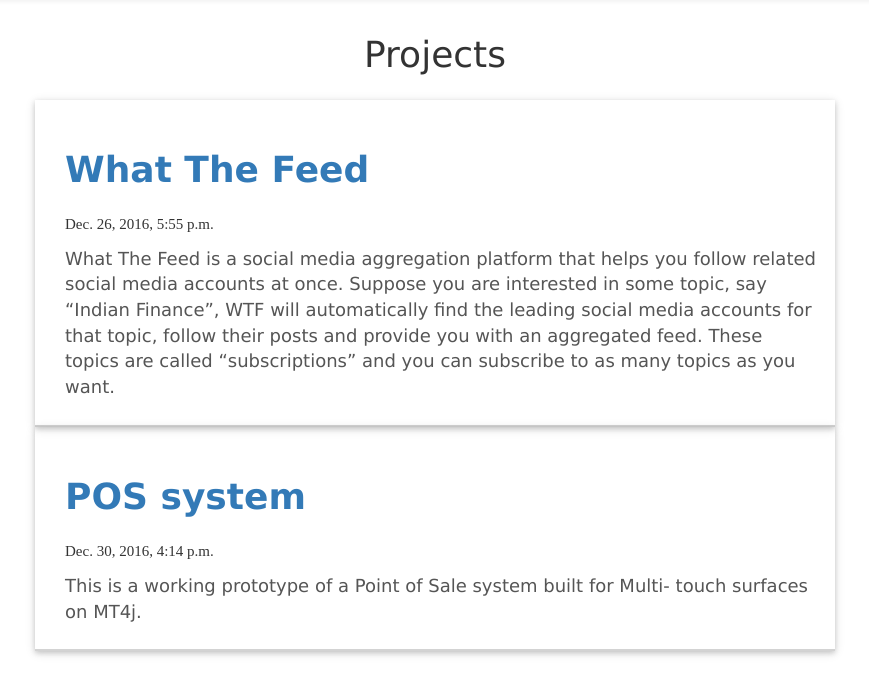
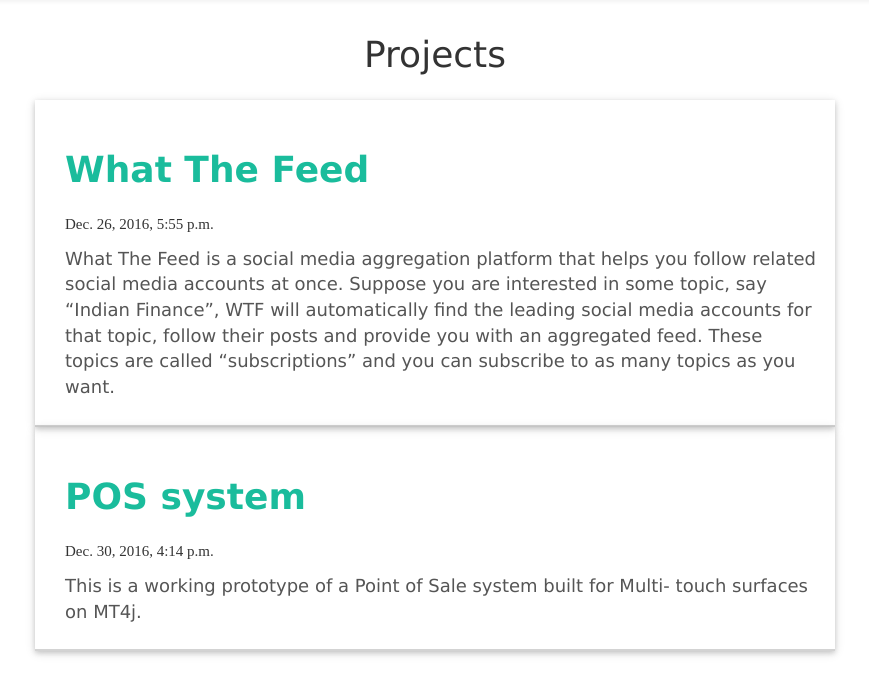
Before and after one commit to RajuKoushik/infiblog, a Django app: page /projects/ in a window 1280 px wide. Shown: the part 82-777 px from the top of the page, without its empty margins (205-1074 px from the left). Run offline with Django 3.2, Linux system fonts and the light colour scheme; data comes from the database, SQL or seed files in the repository; some libraries are stand-ins or nearby versions.

Commit message:
Color scheme Updated. Use of Uniform colors

```diff
--- a/blog/templates/blog/project_list.html
+++ b/blog/templates/blog/project_list.html
@@ -144,7 +144,7 @@
         {% for project in projects %}
             <div id="border" class="w3-panel w3-card-2" style="max-width: 800px; margin : 0 auto;">
                 <div id="project">
-                    <h1 id="btitle"> <a href="#"><strong>{{ project.project_title }}</strong></a> </h1>
+                    <h1 id="btitle"> <a href="#" style="color:#1abc9c "><strong>{{ project.project_title }}</strong></a> </h1>
                     <p id="date">{{ project.published_date }}</p>
                 </div>
                 <p id="text">{{ project.text|linebreaksbr }}</p>
```
